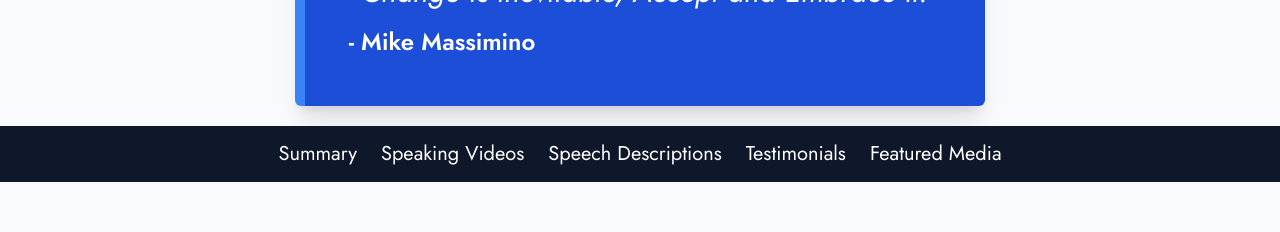
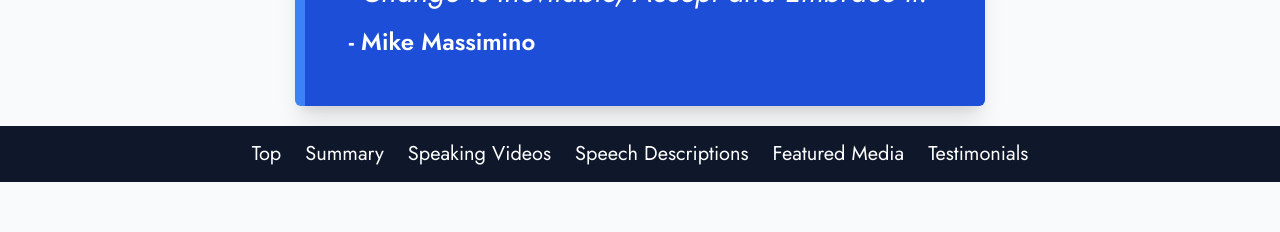
Before and after one commit to jakebox/mikemassiminospeaking.com, a React (Vite) app: page / in a window 1280 px wide. Shown: the part 1120-1352 px from the top of the page. Built offline with nearby package versions, Linux system fonts and the light colour scheme.

Commit message:
Add navbar links

```diff
--- a/src/App.jsx
+++ b/src/App.jsx
@@ -11,18 +11,30 @@
 import { useRef } from "react";
 
 export default function App() {
+  const topRef = useRef(null);
+  const summaryRef = useRef(null);
+  const speakingVideosRef = useRef(null);
+  const speechDescriptionsRef = useRef(null);
   const testimonialsRef = useRef(null);
+  const featuredMediaRef = useRef(null);
 
   return (
     <div className="bg-slate-50">
-      <Hero />
+      <Hero ref={topRef} />
       <CompaniesScroller />
       <Quote />
-      <Navbar testRef={testimonialsRef} />
-      <Summary />
-      <Videos />
-      <SpeechDescriptions />
-      <FeaturedMedia />
+      <Navbar
+        topRef={topRef}
+        summaryRef={summaryRef}
+        speakingVideosRef={speakingVideosRef}
+        speechDescriptionsRef={speechDescriptionsRef}
+        testimonialsRef={testimonialsRef}
+        featuredMediaRef={featuredMediaRef}
+      />
+      <Summary ref={summaryRef} />
+      <Videos ref={speakingVideosRef} />
+      <SpeechDescriptions ref={speechDescriptionsRef} />
+      <FeaturedMedia ref={featuredMediaRef} />
       <Testimonials ref={testimonialsRef} />
     </div>
   );
--- a/src/components/FeaturedMedia.jsx
+++ b/src/components/FeaturedMedia.jsx
@@ -126,9 +126,9 @@
   );
 }
 
-function FeaturedMedia() {
+const FeaturedMedia = React.forwardRef((props, ref) => {
   return (
-    <div class="bg-gradient-to-r from-slate-700 via-indigo-600 to-blue-600 py-12">
+    <div ref={ref} class="bg-gradient-to-r from-slate-700 via-indigo-600 to-blue-600 py-12">
       <div className="mx-5 md:mx-16 xl:mx-24 2xl:mx-48 text-slate-100">
         <h2 className="font-exo text-4xl md:text-[48px] text-slate-100 font-semibold mb-8 mt-2 uppercase" id="summary">
           Featured Media
@@ -146,6 +146,6 @@
       </div>
     </div>
   );
-}
+});
 
 export default FeaturedMedia;
--- a/src/components/Hero.jsx
+++ b/src/components/Hero.jsx
@@ -1,3 +1,5 @@
+import React from "react";
+
 const text = [
   "Former NASA Astronaut",
   "New York Times Bestselling Author",
@@ -78,9 +80,9 @@
   );
 }
 
-export default function Hero() {
+const Hero = React.forwardRef((props, ref) => {
   return (
-    <div className="text-center text-white">
+    <div ref={ref} className="text-center text-white">
       <div className="min-h-14 md:min-h-20 lg:min-h-24 xl:min-h-28 2xl:min-h-32 bg-slate-100">
         <div className="flex justify-center items-center absolute insert-x-0 top-0">
           <img src="assets/images/header2.png" className="w-2/3 md:w-2/5" />
@@ -101,4 +103,6 @@
       </div>
     </div>
   );
-}
+})
+
+export default Hero;
--- a/src/components/Navbar.jsx
+++ b/src/components/Navbar.jsx
@@ -1,84 +1,39 @@
-// import React from "react";
-
-// const sections = [
-//   {
-//     name: "Summary",
-//     id: "summary",
-//   },
-//   {
-//     name: "Speaking Videos",
-//     id: "videos",
-//   },
-//   {
-//     name: "Speech Descriptions",
-//     id: "speeches",
-//   },
-//   {
-//     name: "Testimonials",
-//     id: "testimonials",
-//   },
-//   {
-//     name: "Featured Media",
-//     id: "media",
-//   },
-// ];
-
-// const handleScroll = (ref) => {
-//   window.scrollTo({
-//     top: ref.offsetTop,
-//     left: 0,
-//     behavior: "smooth",
-//   });
-// };
-
-// function Navbar({ testRef }) {
-//   return (
-//     <div className="bg-slate-900 text-white sticky top-[-0.5px]">
-//       <ul className="flex gap-3 md:gap-6 justify-center items-center text-center h-14 text-sm md:text-xl 2xl:text-2xl">
-//         {sections.map((s, i) => {
-//           return (
-//             <li key={i}>
-//               <a href={s.id} onClick={() => handleScroll(testRef.current)}>{s.name}</a>
-//             </li>
-//           );
-//         })}
-//       </ul>
-//     </div>
-//   );
-// }
-
-// export default Navbar;
-
 import React from "react";
 
+// Navbar sections
 const sections = [
-  { name: "Summary", id: "summary" },
-  { name: "Speaking Videos", id: "videos" },
-  { name: "Speech Descriptions", id: "speeches" },
-  { name: "Testimonials", id: "testimonials" },
-  { name: "Featured Media", id: "media" },
+  { name: "Top", id: "top", refKey: "topRef" },
+  { name: "Summary", id: "summary", refKey: "summaryRef" },
+  { name: "Speaking Videos", id: "videos", refKey: "speakingVideosRef" },
+  { name: "Speech Descriptions", id: "speeches", refKey: "speechDescriptionsRef" },
+  { name: "Featured Media", id: "media", refKey: "featuredMediaRef" },
+  { name: "Testimonials", id: "testimonials", refKey: "testimonialsRef" },
 ];
 
+// Scroll handler
 const handleScroll = (ref) => {
   if (ref && ref.current) {
     window.scrollTo({
-      top: ref.current.offsetTop - 10,
+      top: ref.current.offsetTop - 10, // Adjust for offset
       left: 0,
       behavior: "smooth",
     });
   }
 };
 
-function Navbar({ testRef }) {
+function Navbar({ summaryRef, speakingVideosRef, speechDescriptionsRef, testimonialsRef, featuredMediaRef, topRef }) {
+  const refs = { summaryRef, speakingVideosRef, speechDescriptionsRef, testimonialsRef, featuredMediaRef, topRef };
+
   return (
-    <div className="bg-slate-900 text-white sticky top-[-0.5px]">
+    <>
+      <div className="bg-slate-900 text-white sticky top-[-0.5px] z-20">
         <ul className="flex gap-3 md:gap-6 justify-center items-center text-center h-14 text-sm md:text-xl 2xl:text-2xl">
           {sections.map((s, i) => (
             <li key={i}>
               <button
                 onClick={(e) => {
                   e.preventDefault();
-                handleScroll(testRef);
+                  handleScroll(refs[s.refKey]); // Use the correct ref for each section
                 }}
               >
                 {s.name}
@@ -87,6 +42,7 @@
           ))}
         </ul>
       </div>
+    </>
   );
 }
 
--- a/src/components/SpeechDescriptions.jsx
+++ b/src/components/SpeechDescriptions.jsx
@@ -2,9 +2,9 @@
 
 import speeches from "../data/speeches.yml";
 
-function SpeechDescriptions() {
+const SpeechDescriptions = React.forwardRef((props, ref) => {
   return (
-    <div className="mx-5 md:mx-16 xl:mx-24 2xl:mx-36">
+    <div ref={ref} className="mx-5 md:mx-16 xl:mx-24 2xl:mx-36">
       <h2 className="font-exo text-4xl md:text-[48px] text-blue-700 font-semibold mb-6 mt-2 uppercase" id="summary">
         Speech Descriptions
       </h2>
@@ -26,6 +26,6 @@
       </div>
     </div>
   );
-}
+});
 
 export default SpeechDescriptions;
--- a/src/components/Summary.jsx
+++ b/src/components/Summary.jsx
@@ -5,9 +5,9 @@
   "Mike uses humor and his unique storytelling ability to inspire audiences to identify the passion in their work, use teamwork and innovation to solve problems, provide leadership in the face of adversity and change, and never give up when pursuing a goal. Mike has written 3 books including his NY Times Bestselling memoir Spaceman, and his most recent book Moonshot: A NASA Astronaut’s Guide to Achieving the Impossible which distills stories and insights from NASA into an actionable guide for success in business and in life. Mike is clear, “We all have our own personal “moon shots” we’d like to take in life, but as mission control will tell you, doing one big thing really means getting a thousand little things right along the way.”",
 ];
 
-function Summary() {
+const Summary = React.forwardRef((props, ref) => {
   return (
-    <div className="pt-4 pb-4 md:pt-10 md:pb-10 mx-5 md:mx-16 xl:mx-24 2xl:mx-36">
+    <div ref={ref} className="pt-4 pb-4 md:pt-10 md:pb-10 mx-5 md:mx-16 xl:mx-24 2xl:mx-36">
       <h2 className="font-exo text-4xl md:text-[48px] text-blue-700 font-semibold mb-6 mt-2 uppercase" id="summary">
         Summary
       </h2>
@@ -25,6 +25,6 @@
       </div>
     </div>
   );
-}
+});
 
 export default Summary;
--- a/src/components/Videos.jsx
+++ b/src/components/Videos.jsx
@@ -41,9 +41,9 @@
   );
 }
 
-function Videos() {
+const Videos = React.forwardRef((props, ref) => {
   return (
-    <div className="bg-gradient-to-r from-[#64617D] to-[#2F5296]">
+    <div ref={ref} className="bg-gradient-to-r from-[#64617D] to-[#2F5296]">
       <div className="md:mx-16 mb-12 pt-5 pb-8 text-center text-white">
         {/* Title Section */}
         <h2 className="font-exo text-5xl font-semibold mb-3 uppercase" id="videos">
@@ -61,5 +61,6 @@
     </div>
   );
 }
+)
 
 export default Videos;
```
Lines whose indentation alone changed are shown as unchanged.
